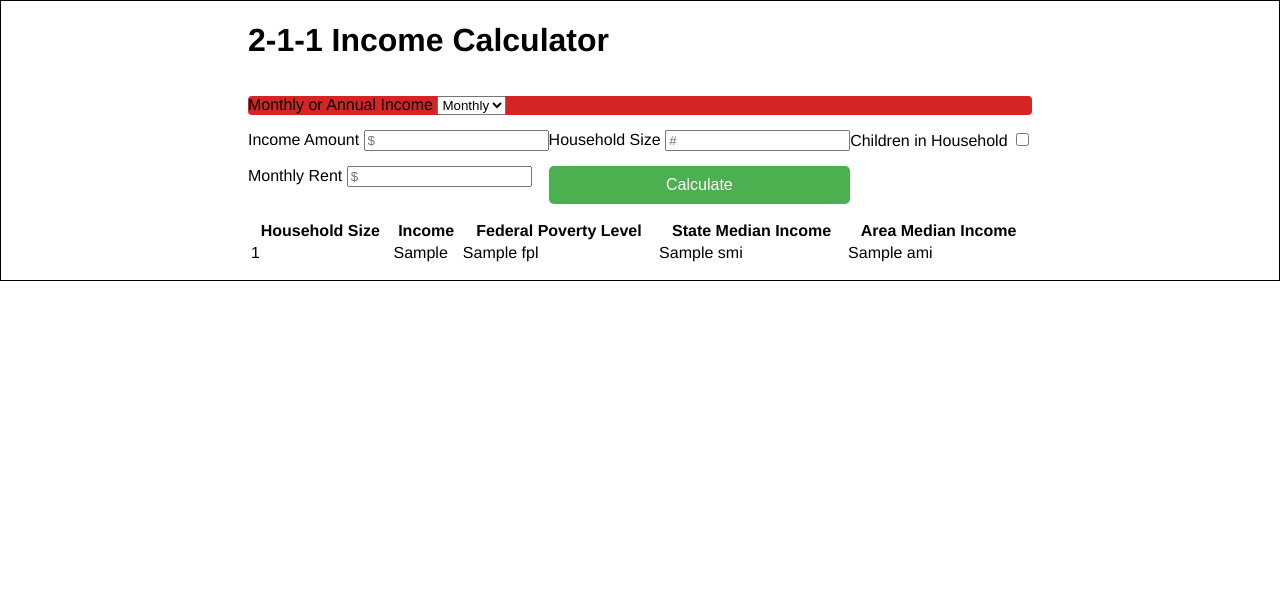
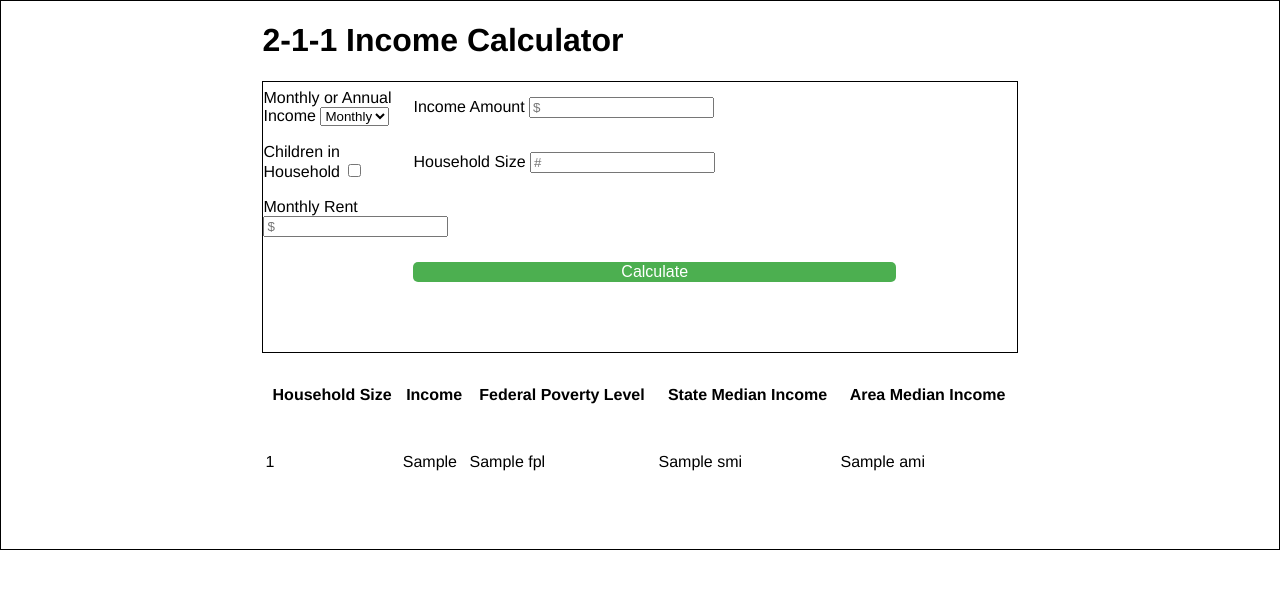
Before and after one commit to mark-hager/KC211-Income-calculator, a Flask app: template 2-1-1 Income Calculator/templates/app.html in a window 1280 px wide. Shown: the top 589 px of the page. Run offline with Flask 2, Linux system fonts and the light colour scheme; the template is opened without the code that fills it: most values are stand-ins (such as "Sample title", 1, 10 or a date in 2020).

Commit message:
added optional fields box

```diff
--- a/2-1-1 Income Calculator/static/css/style.css
+++ b/2-1-1 Income Calculator/static/css/style.css
@@ -15,58 +15,96 @@ body {
 
 .container {
   /*margin:auto;*/
+  display: grid;
   border-style: solid;
   border-width: 1px;
-  display: grid;
   /*
   min-width: 600px;
   max-width: 1000px;
   */
   grid-template-columns: auto;
-  grid-template-rows: 50px, 2fr, 1fr, auto;
-  row-gap: 15px;
+  grid-template-rows: 50px 2fr 1fr auto;
+  row-gap: 30px;
   justify-content: center;
-  grid-template-areas:
-      "header"
-      "formdata"
-      "calculations"
-      "programs";
   }
 
 
   .formdata {
     display: grid;
-    grid-template-columns: 1fr, 1fr, 1fr,;
-    grid-template-rows: auto;
-    row-gap: 15px;
+    border-style: solid;
+    border-width: 1px;
+    grid-template-columns: 150px 2fr;
+    grid-template-rows: repeat(5, minmax(25px, 50px));
+    row-gap: 5px;
+    align-items: center;
     grid-template-areas:
-        "income income income"
-        "size size size"
-        ". children children";
-       /* ". calculate monthly_rent";*/
+        "income income"
+        ". size"
+        "optional optional"
+        ". calculate"
   }
 
-  .income_type {
+  .household_income {
     grid-area: income;
-    width: 100%;
-    /*padding: 16px 20px;*/
-    border-radius: 4px;
+    display: inline-grid;
+    grid-template-columns: 150px 1fr 1fr;
+    justify-content: center;
+    align-items: center;
+
+  }
+
+  .select_income_type {
+    margin: auto;
+    border-radius: 10px;
     border-width: none;
-    border-style: none;
-    background-color: #d52424;
+    border-style: outset;
+    padding: 5px 10px;
+  }
+
+  .enter_income {
+
+    margin: auto;
+    justify-content: left;
+  }
+
+  .household_size {
+    grid-area: size;
+    display: inline-grid;
+    grid-template-columns: 1fr 1fr;
+    justify-content: center;
+    align-items: center;
+  }
+
+  .optional_fields {
+    grid-area: optional;
+    display: inline-grid;
+    border-style: solid;
+    border-width: 1px;
+    grid-template-columns: 150px 1fr 1fr;
+    justify-content: left;
+    align-items: center;
+    text-align: center;
+
+  }
+
+  .children_in_household {
+
   }
 
   .calculate {
+    grid-area: calculate;
+    display: flex;
     background-color: #4CAF50; /* Green */
+    width:80%;
     border-width: none;
     border-style: none;
     border-radius: 5px;
     color: white;
     font-size: 16px;
-
-    padding: 10px 10px;
-    text-align: center;
-    text-decoration: none;
-    /*display: inline-block;*/
+    justify-content: center;
+    align-items: center;
 
   }
+
+  .monthly_rent {
+  }
```
